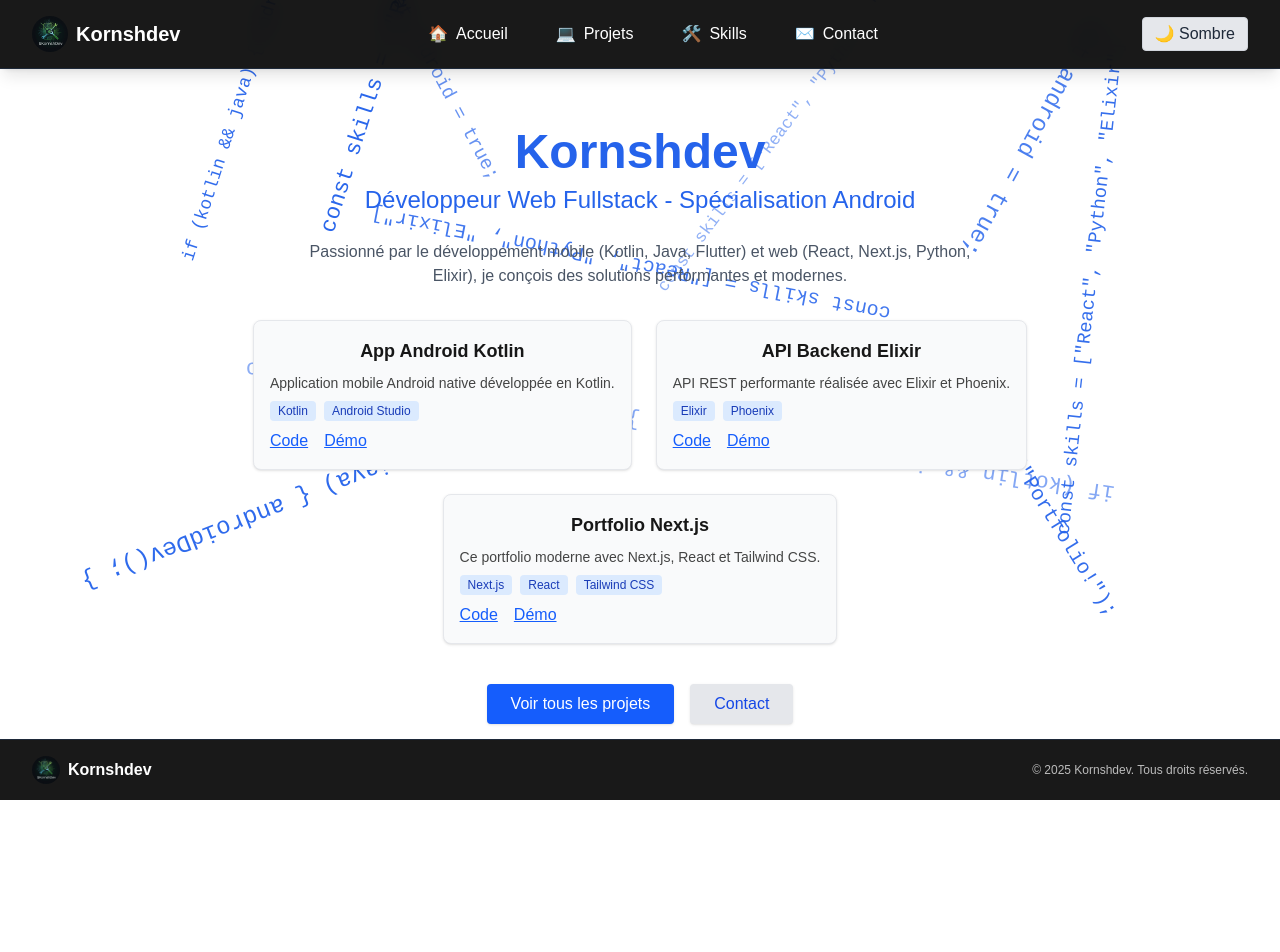
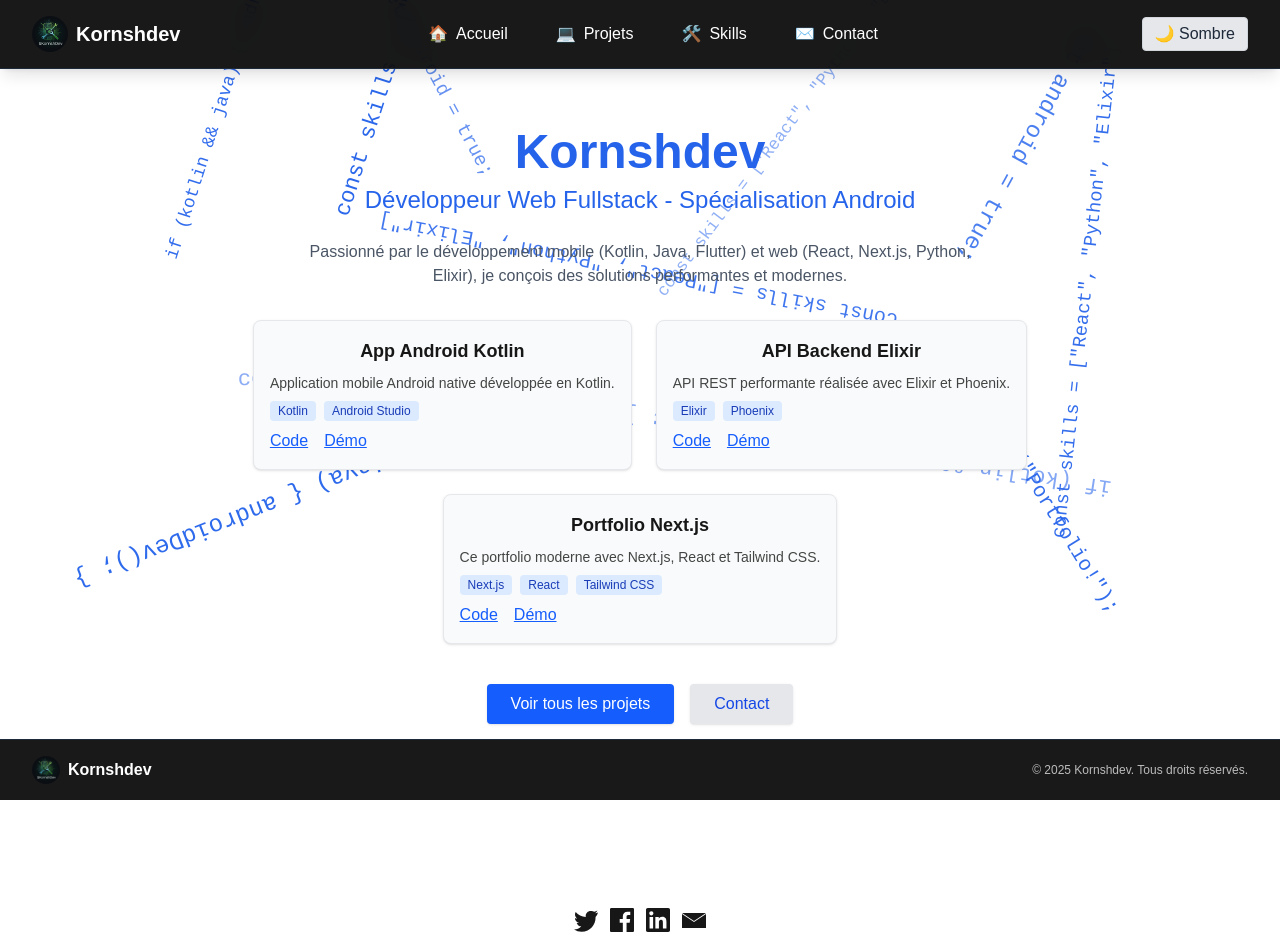
Before and after one commit to ujju16/kornshdevportfolio, a Next.js app in the folder kornshportfolio/: page / in a window 1280 px wide. Shown: the top 952 px of the page. Before the commit the page ends 892 px from the top, so only its background shows below. Built offline with nearby package versions, Linux system fonts and the light colour scheme.

Commit message:
feat: ajout des balises OpenGraph et Twitter Card + composant SocialShare pour partage réseaux sociaux

```diff
--- a/kornshportfolio/src/app/layout.tsx
+++ b/kornshportfolio/src/app/layout.tsx
@@ -13,8 +13,30 @@ const geistMono = Geist_Mono({
 });
 
 export const metadata: Metadata = {
-  title: "Create Next App",
-  description: "Generated by create next app",
+  title: "Kornshdev Portfolio",
+  description: "Portfolio développeur web fullstack & Android - Kornshdev",
+  openGraph: {
+    title: "Kornshdev Portfolio",
+    description: "Portfolio développeur web fullstack & Android - Kornshdev",
+    url: "https://kornshdev.vercel.app/",
+    siteName: "Kornshdev Portfolio",
+    images: [
+      {
+        url: "/logo.jpeg",
+        width: 1200,
+        height: 630,
+        alt: "Kornshdev logo",
+      },
+    ],
+    locale: "fr_FR",
+    type: "website",
+  },
+  twitter: {
+    card: "summary_large_image",
+    title: "Kornshdev Portfolio",
+    description: "Portfolio développeur web fullstack & Android - Kornshdev",
+    images: ["/logo.jpeg"],
+  },
 };
 
 export default function RootLayout({
--- a/kornshportfolio/src/app/page.tsx
+++ b/kornshportfolio/src/app/page.tsx
@@ -2,6 +2,7 @@ import Navbar from '../components/Navbar';
 import AnimatedBackground from '../components/AnimatedBackground';
 import Footer from '../components/Footer';
 import ProjectCard from '../components/ProjectCard';
+import SocialShare from '../components/SocialShare';
 
 const recentProjects = [
 	{
@@ -68,6 +69,7 @@ export default function HomePage() {
 				</div>
 			</section>
 			<Footer />
+			<SocialShare className="justify-center mb-8" />
 		</main>
 	);
 }
--- /dev/null
+++ b/kornshportfolio/src/components/SocialShare.tsx
@@ -0,0 +1,47 @@
+import React from "react";
+
+const shareUrl = typeof window !== "undefined" ? window.location.href : "https://kornshdev.vercel.app/";
+const shareText = encodeURIComponent("Découvrez le portfolio Kornshdev !");
+
+export default function SocialShare({ className = "" }: { className?: string }) {
+  return (
+    <div className={`flex gap-3 mt-4 ${className}`} aria-label="Partager sur les réseaux sociaux">
+      <a
+        href={`https://twitter.com/intent/tweet?url=${encodeURIComponent(shareUrl)}&text=${shareText}`}
+        target="_blank"
+        rel="noopener noreferrer"
+        aria-label="Partager sur Twitter"
+        className="hover:text-blue-500 transition-colors"
+      >
+        <svg width="24" height="24" fill="currentColor" viewBox="0 0 24 24"><path d="M24 4.557a9.93 9.93 0 0 1-2.828.775 4.932 4.932 0 0 0 2.165-2.724c-.951.564-2.005.974-3.127 1.195A4.916 4.916 0 0 0 16.616 3c-2.72 0-4.924 2.206-4.924 4.924 0 .386.044.763.127 1.124C7.728 8.807 4.1 6.884 1.671 3.965c-.423.724-.666 1.562-.666 2.475 0 1.708.87 3.216 2.188 4.099a4.904 4.904 0 0 1-2.229-.616c-.054 2.281 1.581 4.415 3.949 4.89a4.936 4.936 0 0 1-2.224.084c.627 1.956 2.444 3.377 4.6 3.417A9.867 9.867 0 0 1 0 21.543a13.94 13.94 0 0 0 7.548 2.212c9.057 0 14.009-7.513 14.009-14.009 0-.213-.005-.425-.014-.636A10.012 10.012 0 0 0 24 4.557z"/></svg>
+      </a>
+      <a
+        href={`https://www.facebook.com/sharer/sharer.php?u=${encodeURIComponent(shareUrl)}`}
+        target="_blank"
+        rel="noopener noreferrer"
+        aria-label="Partager sur Facebook"
+        className="hover:text-blue-700 transition-colors"
+      >
+        <svg width="24" height="24" fill="currentColor" viewBox="0 0 24 24"><path d="M22.675 0h-21.35C.595 0 0 .592 0 1.326v21.348C0 23.408.595 24 1.325 24h11.495v-9.294H9.692v-3.622h3.128V8.413c0-3.1 1.893-4.788 4.659-4.788 1.325 0 2.463.099 2.797.143v3.24l-1.918.001c-1.504 0-1.797.715-1.797 1.763v2.313h3.587l-.467 3.622h-3.12V24h6.116c.73 0 1.325-.592 1.325-1.326V1.326C24 .592 23.405 0 22.675 0"/></svg>
+      </a>
+      <a
+        href={`https://www.linkedin.com/shareArticle?mini=true&url=${encodeURIComponent(shareUrl)}&title=${shareText}`}
+        target="_blank"
+        rel="noopener noreferrer"
+        aria-label="Partager sur LinkedIn"
+        className="hover:text-blue-800 transition-colors"
+      >
+        <svg width="24" height="24" fill="currentColor" viewBox="0 0 24 24"><path d="M20.447 20.452h-3.554v-5.569c0-1.327-.027-3.037-1.849-3.037-1.851 0-2.132 1.445-2.132 2.939v5.667h-3.554V9h3.414v1.561h.049c.476-.899 1.637-1.849 3.369-1.849 3.602 0 4.267 2.368 4.267 5.455v6.285zM5.337 7.433c-1.144 0-2.07-.926-2.07-2.07 0-1.143.926-2.07 2.07-2.07 1.143 0 2.07.927 2.07 2.07 0 1.144-.927 2.07-2.07 2.07zm1.777 13.019H3.56V9h3.554v11.452zM22.225 0H1.771C.792 0 0 .771 0 1.723v20.549C0 23.229.792 24 1.771 24h20.451C23.2 24 24 23.229 24 22.271V1.723C24 .771 23.2 0 22.225 0z"/></svg>
+      </a>
+      <a
+        href={`mailto:?subject=${shareText}&body=${encodeURIComponent(shareUrl)}`}
+        aria-label="Partager par email"
+        className="hover:text-green-700 transition-colors"
+      >
+        <svg width="24" height="24" fill="currentColor" viewBox="0 0 24 24"><path d="M12 13.065l-11.99-8.065h23.98l-11.99 8.065zm-12-7.065v14h24v-14l-12 8.065-12-8.065z"/></svg>
+      </a>
+    </div>
+  );
+}
+
+// Pour l'utiliser, importer et placer <SocialShare /> sur la page d'accueil ou dans le footer/contact.
```
